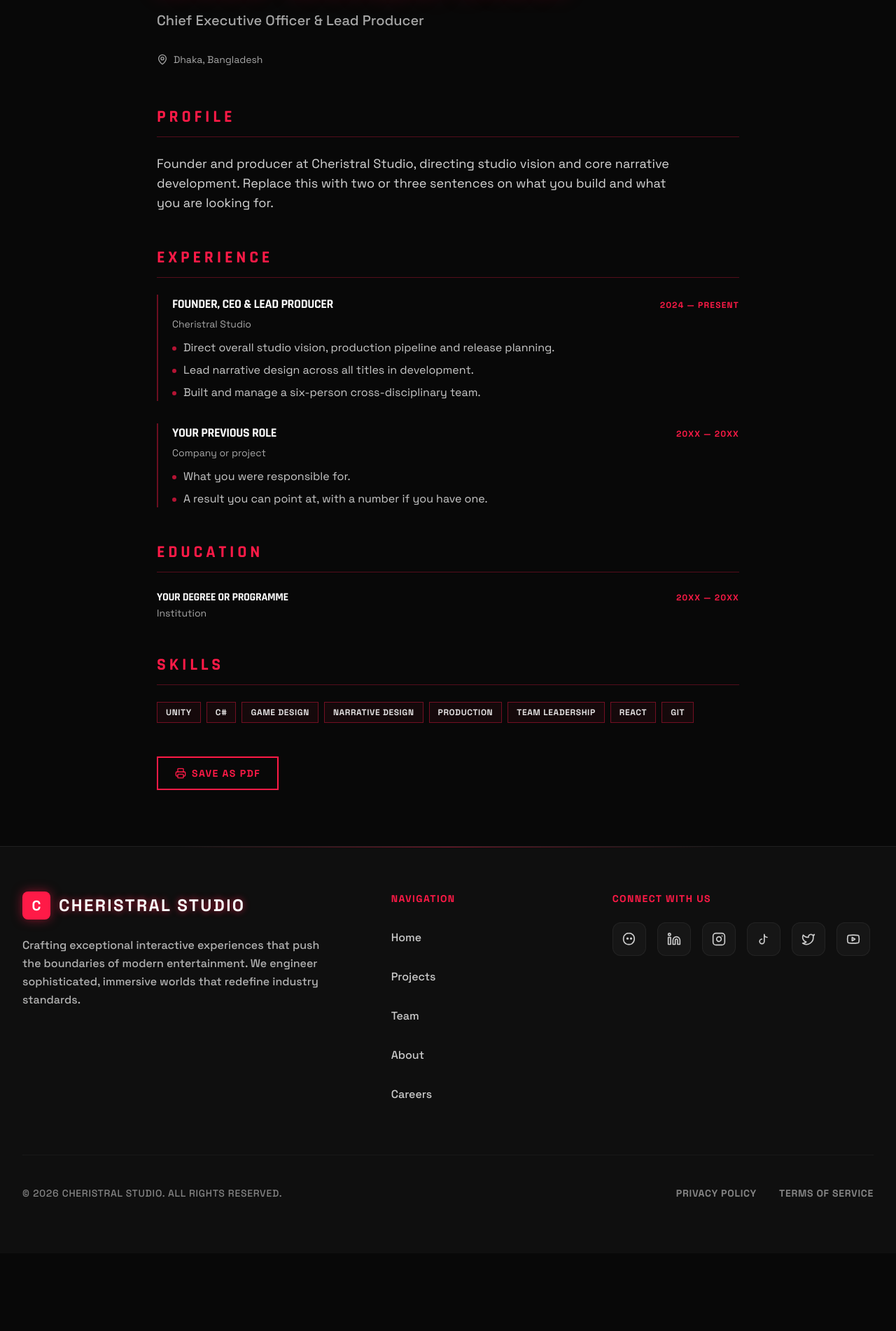
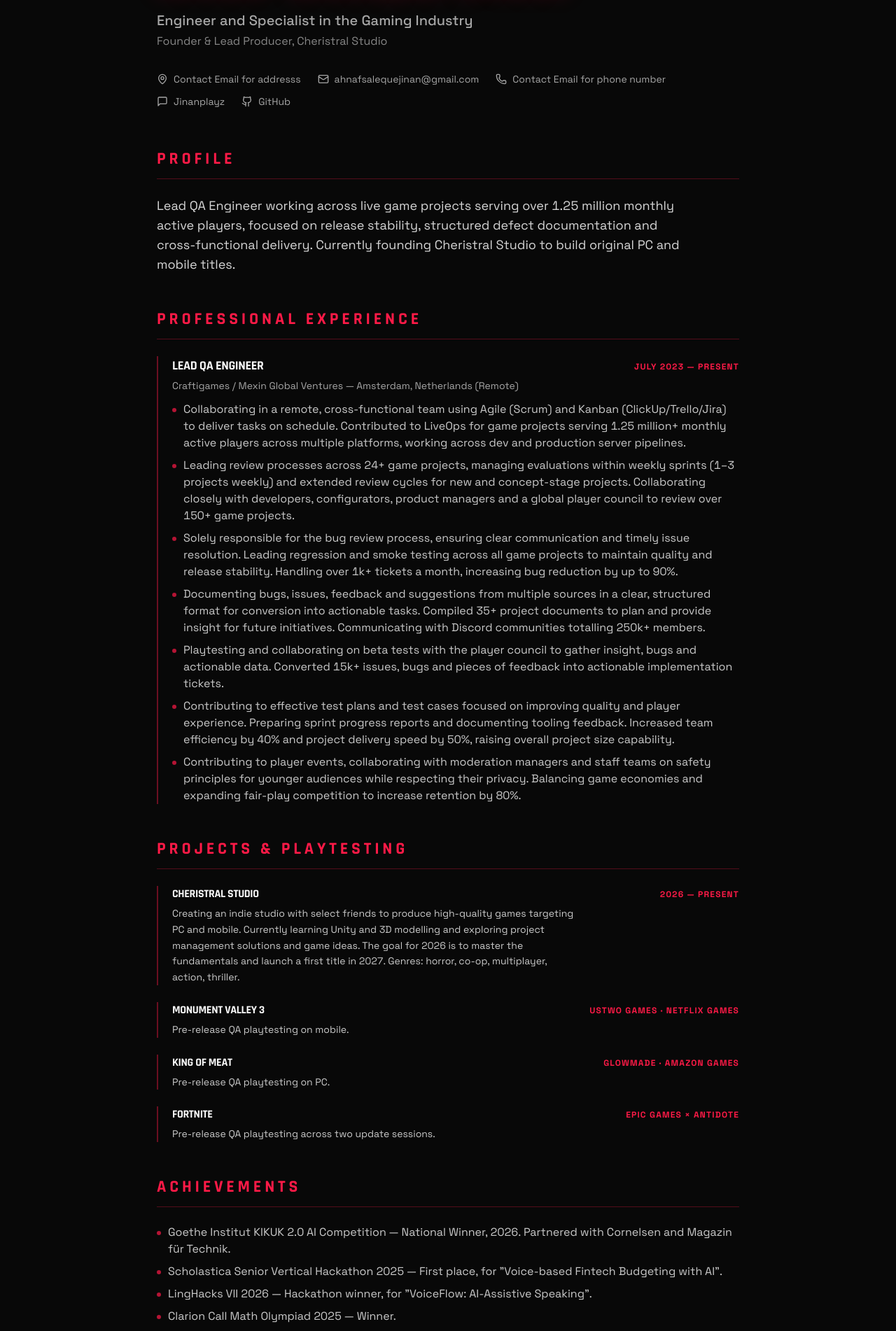
Before and after one commit to Jinanplayz/cheristral, a React (Vite) app: page /ceo in a window 1280 px wide. Shown: the part 298-2200 px from the top of the page at 70% size. Before the commit the page ends 2089 px from the top, so only its background shows below. Built offline with nearby package versions, Linux system fonts and the light colour scheme.

Commit message:
My personal ceo page!

```diff
--- a/src/pages/CeoPage.jsx
+++ b/src/pages/CeoPage.jsx
@@ -3,65 +3,118 @@ import PageMeta from '@/components/PageMeta.jsx';
 import Header from '@/components/Header.jsx';
 import Footer from '@/components/Footer.jsx';
 import { motion, useReducedMotion } from 'framer-motion';
-import { Mail, Github, Linkedin, MapPin, Printer } from 'lucide-react';
+import { Mail, Github, Linkedin, MapPin, Printer, MessageSquare, Phone } from 'lucide-react';
 
 /**
  * Unlisted CV page at /ceo
  *
- * Nothing links here, so it will not be found by browsing the site. It is not
- * private though: the URL is public, and the page ships inside the JS bundle
- * like every other route. Do not put anything here you would mind a stranger
- * reading. See the note at the bottom of this file.
+ * Nothing links here and it is marked noindex, so it will not turn up in search
+ * results or by browsing the site. It is NOT private: the URL is public and
+ * anyone who types /ceo can read it.
  *
- * EDIT EVERYTHING IN `cv` BELOW. The layout adapts to however many entries you
- * add, so you can delete sections you do not want.
+ * That is why `phone` and `address` are blank below. Treat everything on this
+ * page as readable by a stranger. Both are wired up and will render the moment
+ * they are non-empty, so enabling them is a one-line change.
+ *
+ * EDIT ONLY THE `cv` OBJECT. Any field left as '' hides itself, and any empty
+ * array skips its whole section.
  */
 const cv = {
   name: 'Ahnaf Saleque Jinan',
-  title: 'Chief Executive Officer & Lead Producer',
+  title: 'Engineer and Specialist in the Gaming Industry',
+  subtitle: 'Founder & Lead Producer, Cheristral Studio',
+
   location: 'Dhaka, Bangladesh',
-  email: '',        // e.g. 'jinan@cheristral.com' — leave '' to hide
-  github: '',       // e.g. 'https://github.com/Jinanplayz'
-  linkedin: '',     // e.g. 'https://linkedin.com/in/yourname'
+  email: 'ahnafsalequejinan@gmail.com',
+  discord: 'Jinanplayz',
+  github: 'https://github.com/Jinanplayz',
+  linkedin: '',
+
+  // Deliberately empty. Read the note above before filling these in.
+  phone: 'Contact Email for phone number',
+  address: 'Contact Email for addresss',
 
   summary:
-    'Founder and producer at Cheristral Studio, directing studio vision and ' +
-    'core narrative development. Replace this with two or three sentences on ' +
-    'what you build and what you are looking for.',
+    'Lead QA Engineer working across live game projects serving over 1.25 million ' +
+    'monthly active players, focused on release stability, structured defect ' +
+    'documentation and cross-functional delivery. Currently founding Cheristral ' +
+    'Studio to build original PC and mobile titles.',
 
   experience: [
     {
-      role: 'Founder, CEO & Lead Producer',
-      org: 'Cheristral Studio',
-      period: '2024 — Present',
+      role: 'Lead QA Engineer',
+      org: 'Craftigames / Mexin Global Ventures',
+      place: 'Amsterdam, Netherlands (Remote)',
+      period: 'July 2023 — Present',
       points: [
-        'Direct overall studio vision, production pipeline and release planning.',
-        'Lead narrative design across all titles in development.',
-        'Built and manage a six-person cross-disciplinary team.',
-      ],
-    },
-    {
-      role: 'Your previous role',
-      org: 'Company or project',
-      period: '20XX — 20XX',
-      points: [
-        'What you were responsible for.',
-        'A result you can point at, with a number if you have one.',
+        'Collaborating in a remote, cross-functional team using Agile (Scrum) and Kanban (ClickUp/Trello/Jira) to deliver tasks on schedule. Contributed to LiveOps for game projects serving 1.25 million+ monthly active players across multiple platforms, working across dev and production server pipelines.',
+        'Leading review processes across 24+ game projects, managing evaluations within weekly sprints (1–3 projects weekly) and extended review cycles for new and concept-stage projects. Collaborating closely with developers, configurators, product managers and a global player council to review over 150+ game projects.',
+        'Solely responsible for the bug review process, ensuring clear communication and timely issue resolution. Leading regression and smoke testing across all game projects to maintain quality and release stability. Handling over 1k+ tickets a month, increasing bug reduction by up to 90%.',
+        'Documenting bugs, issues, feedback and suggestions from multiple sources in a clear, structured format for conversion into actionable tasks. Compiled 35+ project documents to plan and provide insight for future initiatives. Communicating with Discord communities totalling 250k+ members.',
+        'Playtesting and collaborating on beta tests with the player council to gather insight, bugs and actionable data. Converted 15k+ issues, bugs and pieces of feedback into actionable implementation tickets.',
+        'Contributing to effective test plans and test cases focused on improving quality and player experience. Preparing sprint progress reports and documenting tooling feedback. Increased team efficiency by 40% and project delivery speed by 50%, raising overall project size capability.',
+        'Contributing to player events, collaborating with moderation managers and staff teams on safety principles for younger audiences while respecting their privacy. Balancing game economies and expanding fair-play competition to increase retention by 80%.',
       ],
     },
   ],
 
-  education: [
+  projects: [
     {
-      qualification: 'Your degree or programme',
-      org: 'Institution',
-      period: '20XX — 20XX',
+      title: 'Cheristral Studio',
+      meta: '2026 — Present',
+      description:
+        'Creating an indie studio with select friends to produce high-quality games targeting PC and mobile. Currently learning Unity and 3D modelling and exploring project management solutions and game ideas. The goal for 2026 is to master the fundamentals and launch a first title in 2027. Genres: horror, co-op, multiplayer, action, thriller.',
+    },
+    {
+      title: 'Monument Valley 3',
+      meta: 'Ustwo Games · Netflix Games',
+      description: 'Pre-release QA playtesting on mobile.',
+    },
+    {
+      title: 'King of Meat',
+      meta: 'Glowmade · Amazon Games',
+      description: 'Pre-release QA playtesting on PC.',
+    },
+    {
+      title: 'Fortnite',
+      meta: 'Epic Games × Antidote',
+      description: 'Pre-release QA playtesting across two update sessions.',
     },
   ],
 
-  skills: [
-    'Unity', 'C#', 'Game Design', 'Narrative Design',
-    'Production', 'Team Leadership', 'React', 'Git',
+  achievements: [
+    'Goethe Institut KIKUK 2.0 AI Competition — National Winner, 2026. Partnered with Cornelsen and Magazin für Technik.',
+    'Scholastica Senior Vertical Hackathon 2025 — First place, for "Voice-based Fintech Budgeting with AI".',
+    'LingHacks VII 2026 — Hackathon winner, for "VoiceFlow: AI-Assistive Speaking".',
+    'Clarion Call Math Olympiad 2025 — Winner.',
+    'Speaker at HDMUN IAEA (International Atomic Energy Agency) on humanitarian ideologies that impact our lives.',
+  ],
+
+  skills: {
+    'Programming': ['Python', 'C#', 'JavaScript', 'Lua', 'HTML', 'CSS'],
+    'QA & Production': ['Agile / Scrum', 'Kanban', 'Jira', 'ClickUp', 'Trello', 'Regression testing', 'Smoke testing', 'LiveOps'],
+    'AI tools': ['Claude', 'GPT / Gemini', 'ElevenLabs', 'Suno', 'Tripo3D', 'WAN', 'Cursor', 'Kommodo', 'WisprFlow', 'Canva AI'],
+  },
+
+  education: [
+    {
+      qualification: 'O/A Levels',
+      org: 'South Point School and College',
+      period: 'Current',
+    },
+  ],
+
+  languages: [
+    { name: 'Bengali', level: 'C2' },
+    { name: 'English', level: 'C1' },
+    { name: 'Hindi / Urdu', level: 'B2' },
+    { name: 'Deutsch', level: 'A2' },
+  ],
+
+  interests: [
+    'Music creation',
+    'Volunteering at educational institutions for STEM events',
+    'Studying research papers',
   ],
 };
 
@@ -71,30 +124,38 @@ const Section = ({ title, children, delay = 0, reduce }) => (
     whileInView={{ opacity: 1, y: 0 }}
     viewport={{ once: true, margin: '-60px' }}
     transition={{ duration: reduce ? 0 : 0.4, delay: reduce ? 0 : delay }}
-    className="mb-12"
+    className="mb-12 print:mb-5 print:break-inside-avoid"
   >
-    <h2 className="text-xl md:text-2xl font-bold uppercase tracking-[0.2em] text-primary mb-6 pb-3 border-b border-primary/30">
+    <h2 className="text-xl md:text-2xl font-bold uppercase tracking-[0.2em] text-primary mb-6 pb-3 border-b border-primary/30 print:text-base print:mb-3 print:pb-1">
       {title}
     </h2>
     {children}
   </motion.section>
 );
 
+const Bullet = ({ children }) => (
+  <li className="text-sm md:text-base text-foreground/80 leading-relaxed pl-4 relative before:content-[''] before:absolute before:left-0 before:top-[0.6em] before:w-1.5 before:h-1.5 before:bg-primary/70 before:rounded-full print:text-[11px] print:leading-snug">
+    {children}
+  </li>
+);
+
 const CeoPage = () => {
   const reduce = useReducedMotion();
 
   const contacts = [
-    cv.location && { Icon: MapPin, label: cv.location, href: null },
-    cv.email && { Icon: Mail, label: cv.email, href: `mailto:${cv.email}` },
-    cv.github && { Icon: Github, label: 'GitHub', href: cv.github },
-    cv.linkedin && { Icon: Linkedin, label: 'LinkedIn', href: cv.linkedin },
+    (cv.address || cv.location) && { key: 'loc', Icon: MapPin, label: cv.address || cv.location, href: null },
+    cv.email && { key: 'mail', Icon: Mail, label: cv.email, href: `mailto:${cv.email}` },
+    cv.phone && { key: 'tel', Icon: Phone, label: cv.phone, href: `tel:${cv.phone.replace(/\s/g, '')}` },
+    cv.discord && { key: 'dc', Icon: MessageSquare, label: cv.discord, href: null },
+    cv.github && { key: 'gh', Icon: Github, label: 'GitHub', href: cv.github },
+    cv.linkedin && { key: 'li', Icon: Linkedin, label: 'LinkedIn', href: cv.linkedin },
   ].filter(Boolean);
 
   return (
     <div className="min-h-screen bg-background text-foreground">
       <PageMeta
         title={`${cv.name} - Cheristral Studio`}
-        description={`${cv.title}, Cheristral Studio.`}
+        description={`${cv.title}.`}
         noIndex
       />
 
@@ -102,42 +163,47 @@ const CeoPage = () => {
         <Header />
       </div>
 
-      <main className="container mx-auto px-4 sm:px-6 lg:px-8 pt-32 pb-20 print:pt-8 max-w-4xl">
+      <main className="container mx-auto px-4 sm:px-6 lg:px-8 pt-32 pb-20 print:pt-0 print:pb-0 max-w-4xl">
         <motion.header
           initial={reduce ? { opacity: 1 } : { opacity: 0, y: 20 }}
           animate={{ opacity: 1, y: 0 }}
           transition={{ duration: reduce ? 0 : 0.45 }}
-          className="mb-14"
+          className="mb-14 print:mb-5"
         >
-          <p className="text-xs font-bold uppercase tracking-[0.35em] text-primary mb-4">
+          <p className="text-xs font-bold uppercase tracking-[0.35em] text-primary mb-4 print:hidden">
             Curriculum Vitae
           </p>
           <h1
-            className="text-4xl md:text-6xl font-bold uppercase tracking-wide mb-3"
+            className="text-4xl md:text-6xl font-bold uppercase tracking-wide mb-3 print:text-2xl print:mb-1"
             style={{ textShadow: '0 0 30px hsl(var(--primary)/0.35)' }}
           >
             {cv.name}
           </h1>
-          <p className="text-lg md:text-xl text-muted-foreground font-medium mb-8">
+          <p className="text-lg md:text-xl text-muted-foreground font-medium print:text-sm">
             {cv.title}
           </p>
+          {cv.subtitle && (
+            <p className="text-base text-muted-foreground/80 mt-1 print:text-xs">
+              {cv.subtitle}
+            </p>
+          )}
 
-          <div className="flex flex-wrap gap-x-6 gap-y-3 text-sm">
-            {contacts.map(({ Icon, label, href }) =>
+          <div className="flex flex-wrap gap-x-6 gap-y-3 text-sm mt-8 print:mt-3 print:text-[11px] print:gap-x-4">
+            {contacts.map(({ key, Icon, label, href }) =>
               href ? (
                 <a
-                  key={label}
+                  key={key}
                   href={href}
-                  target={href.startsWith('mailto:') ? undefined : '_blank'}
+                  target={href.startsWith('http') ? '_blank' : undefined}
                   rel="noreferrer"
                   className="inline-flex items-center gap-2 text-muted-foreground hover:text-primary transition-colors"
                 >
-                  <Icon size={16} aria-hidden="true" />
+                  <Icon size={16} aria-hidden="true" className="print:hidden" />
                   {label}
                 </a>
               ) : (
-                <span key={label} className="inline-flex items-center gap-2 text-muted-foreground">
-                  <Icon size={16} aria-hidden="true" />
+                <span key={key} className="inline-flex items-center gap-2 text-muted-foreground">
+                  <Icon size={16} aria-hidden="true" className="print:hidden" />
                   {label}
                 </span>
               )
@@ -147,35 +213,30 @@ const CeoPage = () => {
 
         {cv.summary && (
           <Section title="Profile" delay={0.05} reduce={reduce}>
-            <p className="text-base md:text-lg leading-relaxed text-foreground/85">
+            <p className="text-base md:text-lg leading-relaxed text-foreground/85 print:text-[11px] print:leading-snug">
               {cv.summary}
             </p>
           </Section>
         )}
 
         {cv.experience?.length > 0 && (
-          <Section title="Experience" delay={0.1} reduce={reduce}>
+          <Section title="Professional Experience" delay={0.1} reduce={reduce}>
             <div className="space-y-8">
               {cv.experience.map((job) => (
-                <div
-                  key={`${job.org}-${job.role}`}
-                  className="border-l-2 border-primary/40 pl-5"
-                >
+                <div key={`${job.org}-${job.role}`} className="border-l-2 border-primary/40 pl-5 print:pl-3">
                   <div className="flex flex-wrap items-baseline justify-between gap-x-4 gap-y-1 mb-1">
-                    <h3 className="text-lg font-bold">{job.role}</h3>
-                    <span className="text-xs font-bold uppercase tracking-widest text-primary whitespace-nowrap">
+                    <h3 className="text-lg font-bold print:text-sm">{job.role}</h3>
+                    <span className="text-xs font-bold uppercase tracking-widest text-primary whitespace-nowrap print:text-[10px]">
                       {job.period}
                     </span>
                   </div>
-                  <p className="text-sm text-muted-foreground mb-3">{job.org}</p>
-                  <ul className="space-y-2">
+                  <p className="text-sm text-muted-foreground mb-3 print:text-[11px] print:mb-2">
+                    {job.org}
+                    {job.place ? ` — ${job.place}` : ''}
+                  </p>
+                  <ul className="space-y-2 print:space-y-1">
                     {job.points.map((point) => (
-                      <li
-                        key={point}
-                        className="text-sm md:text-base text-foreground/80 leading-relaxed pl-4 relative before:content-[''] before:absolute before:left-0 before:top-[0.6em] before:w-1.5 before:h-1.5 before:bg-primary/70 before:rounded-full"
-                      >
-                        {point}
-                      </li>
+                      <Bullet key={point}>{point}</Bullet>
                     ))}
                   </ul>
                 </div>
@@ -184,19 +245,73 @@ const CeoPage = () => {
           </Section>
         )}
 
+        {cv.projects?.length > 0 && (
+          <Section title="Projects & Playtesting" delay={0.15} reduce={reduce}>
+            <div className="space-y-6 print:space-y-3">
+              {cv.projects.map((proj) => (
+                <div key={proj.title} className="border-l-2 border-primary/40 pl-5 print:pl-3">
+                  <div className="flex flex-wrap items-baseline justify-between gap-x-4 gap-y-1 mb-1">
+                    <h3 className="text-base font-bold print:text-sm">{proj.title}</h3>
+                    <span className="text-xs font-bold uppercase tracking-widest text-primary whitespace-nowrap print:text-[10px]">
+                      {proj.meta}
+                    </span>
+                  </div>
+                  <p className="text-sm text-foreground/80 leading-relaxed print:text-[11px] print:leading-snug">
+                    {proj.description}
+                  </p>
+                </div>
+              ))}
+            </div>
+          </Section>
+        )}
+
+        {cv.achievements?.length > 0 && (
+          <Section title="Achievements" delay={0.2} reduce={reduce}>
+            <ul className="space-y-2 print:space-y-1">
+              {cv.achievements.map((item) => (
+                <Bullet key={item}>{item}</Bullet>
+              ))}
+            </ul>
+          </Section>
+        )}
+
+        {Object.keys(cv.skills ?? {}).length > 0 && (
+          <Section title="Skills" delay={0.25} reduce={reduce}>
+            <div className="space-y-5 print:space-y-3">
+              {Object.entries(cv.skills).map(([group, items]) => (
+                <div key={group}>
+                  <h3 className="text-xs font-bold uppercase tracking-[0.2em] text-muted-foreground mb-3 print:mb-1 print:text-[10px]">
+                    {group}
+                  </h3>
+                  <div className="flex flex-wrap gap-2 print:gap-1">
+                    {items.map((skill) => (
+                      <span
+                        key={skill}
+                        className="px-3 py-1.5 text-xs font-bold uppercase tracking-wider border border-primary/40 text-foreground/90 bg-primary/5 print:px-2 print:py-0.5 print:text-[9px]"
+                      >
+                        {skill}
+                      </span>
+                    ))}
+                  </div>
+                </div>
+              ))}
+            </div>
+          </Section>
+        )}
+
         {cv.education?.length > 0 && (
-          <Section title="Education" delay={0.15} reduce={reduce}>
-            <div className="space-y-5">
+          <Section title="Education" delay={0.3} reduce={reduce}>
+            <div className="space-y-5 print:space-y-2">
               {cv.education.map((ed) => (
                 <div
                   key={`${ed.org}-${ed.qualification}`}
                   className="flex flex-wrap items-baseline justify-between gap-x-4 gap-y-1"
                 >
                   <div>
-                    <h3 className="text-base font-bold">{ed.qualification}</h3>
-                    <p className="text-sm text-muted-foreground">{ed.org}</p>
+                    <h3 className="text-base font-bold print:text-sm">{ed.qualification}</h3>
+                    <p className="text-sm text-muted-foreground print:text-[11px]">{ed.org}</p>
                   </div>
-                  <span className="text-xs font-bold uppercase tracking-widest text-primary whitespace-nowrap">
+                  <span className="text-xs font-bold uppercase tracking-widest text-primary whitespace-nowrap print:text-[10px]">
                     {ed.period}
                   </span>
                 </div>
@@ -205,18 +320,26 @@ const CeoPage = () => {
           </Section>
         )}
 
-        {cv.skills?.length > 0 && (
-          <Section title="Skills" delay={0.2} reduce={reduce}>
-            <div className="flex flex-wrap gap-2">
-              {cv.skills.map((skill) => (
-                <span
-                  key={skill}
-                  className="px-3 py-1.5 text-xs font-bold uppercase tracking-wider border border-primary/40 text-foreground/90 bg-primary/5"
-                >
-                  {skill}
-                </span>
+        {cv.languages?.length > 0 && (
+          <Section title="Languages" delay={0.35} reduce={reduce}>
+            <div className="flex flex-wrap gap-x-8 gap-y-3 print:gap-x-5">
+              {cv.languages.map((lang) => (
+                <div key={lang.name} className="flex items-baseline gap-2">
+                  <span className="text-base font-bold print:text-xs">{lang.name}</span>
+                  <span className="text-xs font-bold uppercase tracking-widest text-primary print:text-[10px]">
+                    {lang.level}
+                  </span>
+                </div>
               ))}
             </div>
+          </Section>
+        )}
+
+        {cv.interests?.length > 0 && (
+          <Section title="Interests" delay={0.4} reduce={reduce}>
+            <p className="text-sm md:text-base text-foreground/80 print:text-[11px]">
+              {cv.interests.join(' · ')}
+            </p>
           </Section>
         )}
 
```
Also changed, not shown: public/sw.js (+14 -4 lines).
